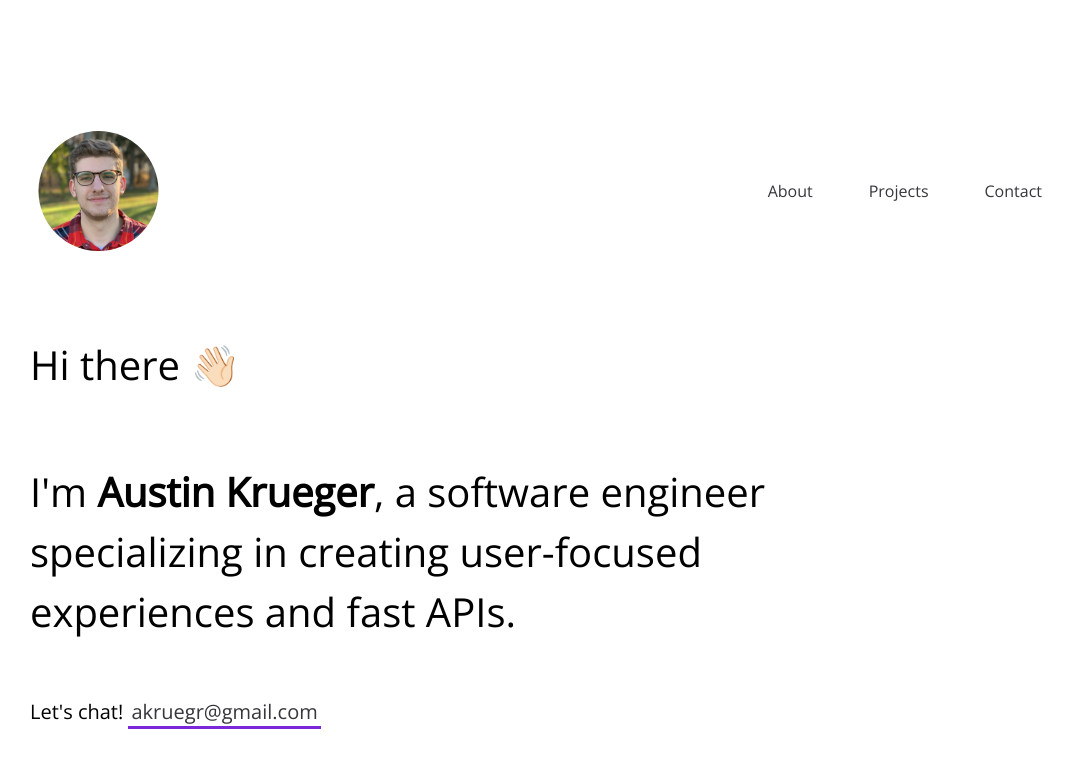
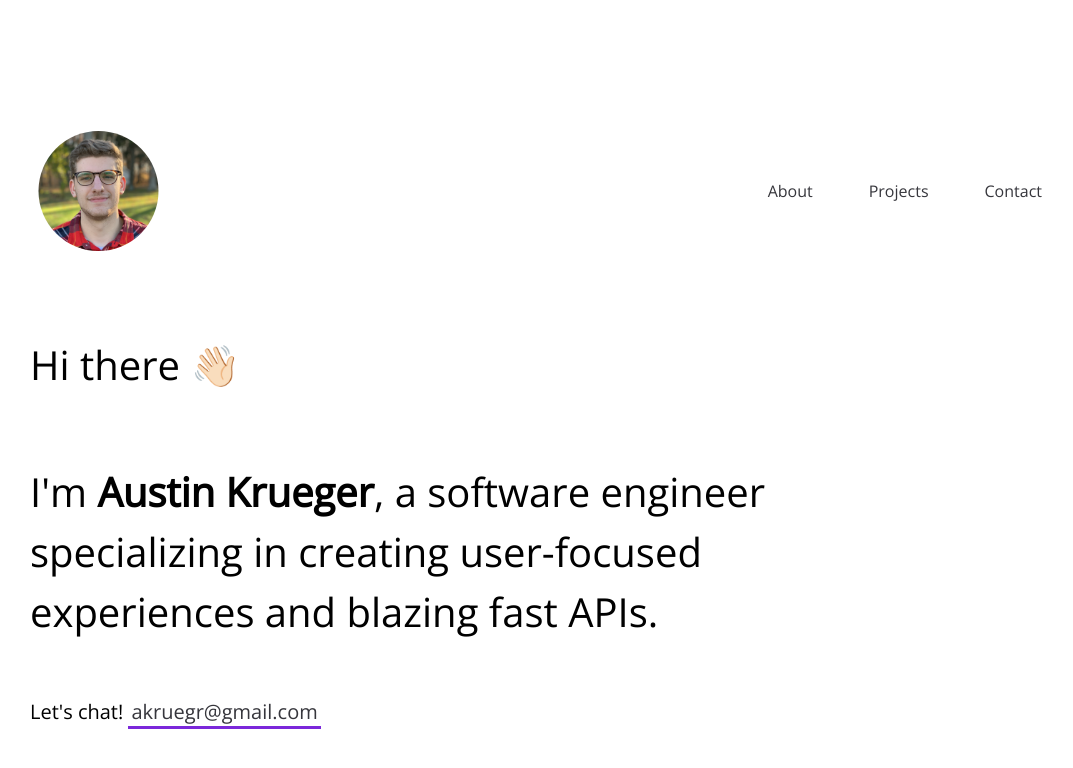
Before and after one commit to austinkrueger/austinkrueger.github.io, a React (Create React App) app: page / in a window 1280 px wide. Shown: the top 768 px of the page, without its empty margins (90-1163 px from the left). Built offline with nearby package versions, Linux system fonts and the light colour scheme.

Commit message:
update copy

```diff
--- a/src/components/Intro.js
+++ b/src/components/Intro.js
@@ -13,7 +13,8 @@ export default class Intro extends React.Component {
         </h1>
         <h2 className='main-tag'>
           I'm <span className='name'>Austin Krueger</span>, a software engineer
-          specializing in creating user-focused experiences and fast APIs.
+          specializing in creating user-focused experiences and blazing fast
+          APIs.
         </h2>
         <h3 className='main-contact'>
           Let's chat!{' '}
```
